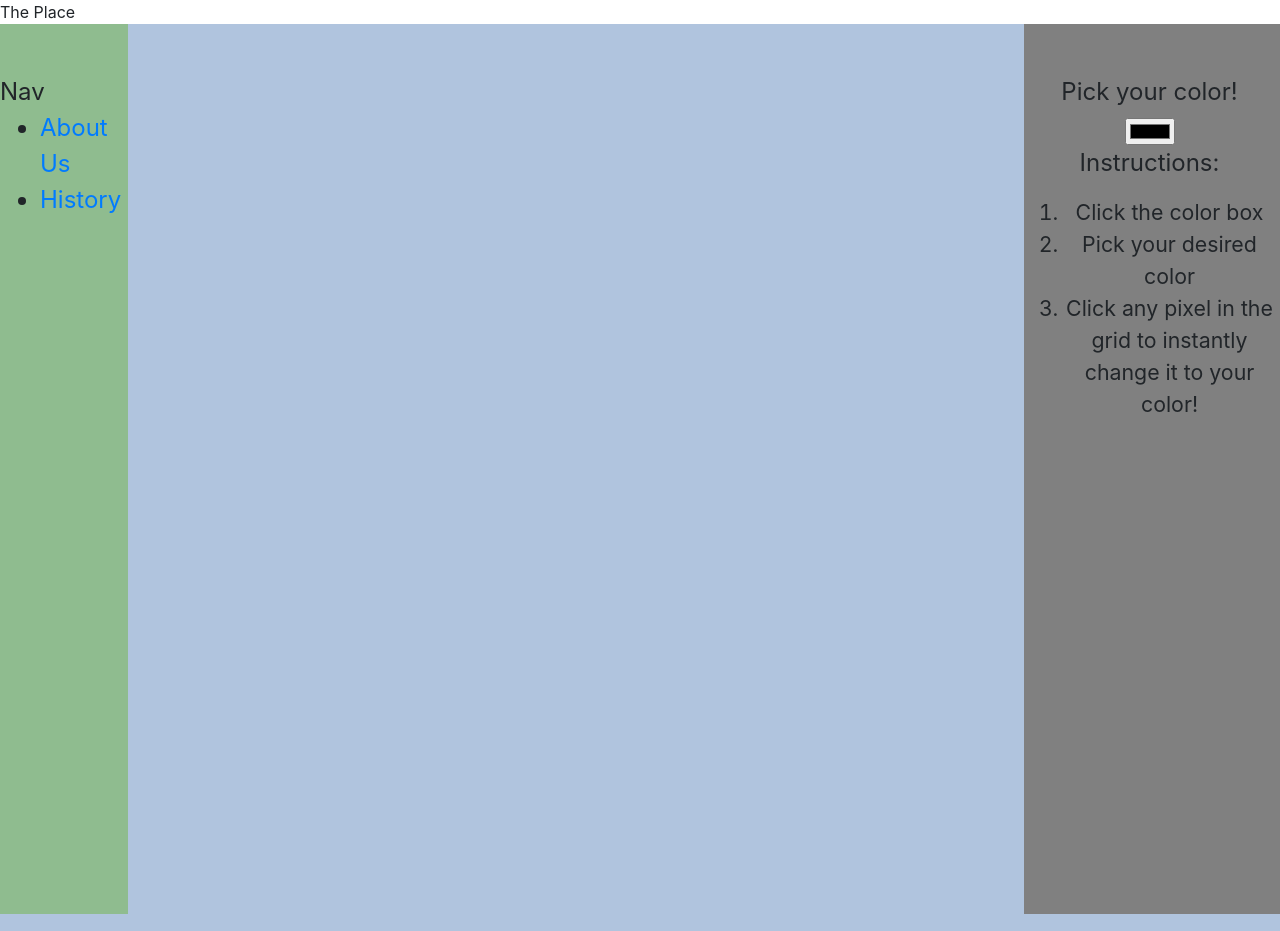
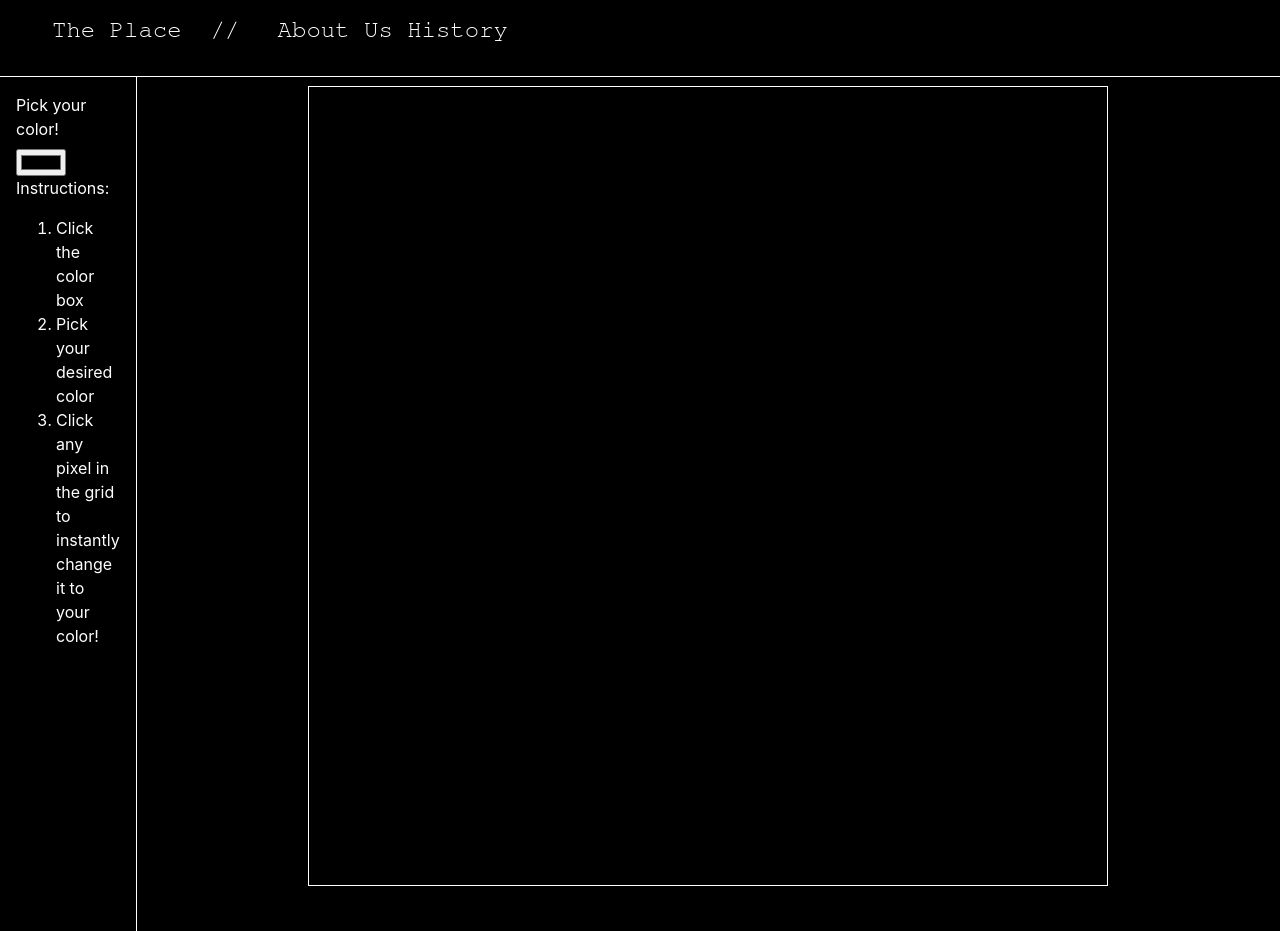
Before and after one commit to AlexRueb/PlaceFrontEnd, a PHP site: page / in a window 1280 px wide. Run offline with PHP 8.4, Linux system fonts and the light colour scheme; data that the repository does not hold is empty; some libraries are stand-ins or nearby versions.

Commit message:
major style changes

```diff
--- a/index.php
+++ b/index.php
@@ -32,13 +32,23 @@
   </head>
 
   <body>
-      <header>The Place</header>
+      <header>
+        <ul>
+            <span style="margin-right: 1em;">The Place&nbsp;&nbsp;//</span>
+            <li><a href = "aboutus.html">About Us</a></li>
+            <li><a href = "history.html">History</a></li>
+        </ul>
+      </header>
       <div id="container">
-          <nav>Nav
-          <ul>
-              <li><a href = "aboutus.html">About Us</a></li>
-              <li><a href = "history.html">History</a></li>
-          </ul>
+          <nav>
+            <label>Pick your color!</label><br>
+            <input id="colorChoice" type="color" value="#000000" />
+            <p>Instructions:</p>
+            <ol>
+                <li>Click the color box</li>
+                <li>Pick your desired color</li>
+                <li>Click any pixel in the grid to instantly change it to your color!</li>
+            </ol>
           </nav>
 
           <main>
@@ -54,17 +64,6 @@
                 </div>
               </div>
           </main>
-
-          <aside>
-            <label>Pick your color!</label><br>
-            <input id="colorChoice" type="color" value="#000000" />
-            <p>Instructions:</p>
-            <ol>
-                <li>Click the color box</li>
-                <li>Pick your desired color</li>
-                <li>Click any pixel in the grid to instantly change it to your color!</li>
-            </ol>
-          </aside>
         </div>
   </body>
 </html>
--- a/style.css
+++ b/style.css
@@ -1,14 +1,37 @@
+header {
+  background-color: black;
+  font-size: 1.5em;
+  padding: 0.5em;
+  color: white;
+  border-bottom: 1px solid white;
+  font-family: FreeMono, monospace;
+}
+
+header ul li {
+  display: inline;
+}
+
+header ul li a {
+  color: white;
+}
+
+header ul li a:hover {
+  color: grey;
+  text-decoration: none;
+}
+
 body {
     width: 100%;
     height: 100%;
     margin: 20px auto;
-    background: silver;
+    background-color: black;
     text-align:center;
     font-size:24pt;
 }
 
 #container{
     display: flex;
+    background-color: black;
     justify-content: center;
     flex-direction: row;
     width:auto;
@@ -18,6 +41,7 @@
 .pixelCanvasContainer {
     height: 100%;
     width: 100%;
+    background-color: black;
     margin: 0;
     padding: 0;
     padding-bottom: 5%;
@@ -25,13 +49,14 @@
 
 .pixelCanvas {
     margin: 0 auto;
-    margin-top: 5%;
+    margin-top: 1%;
     display: grid;
     grid-template-rows: repeat(100, 1% [row-start]);
     grid-template-columns: repeat(100, 1% [col-start]);
     grid-gap: 0px;
     width:800px;
     height:800px;
+    border: 1px solid white;
 }
 
 .pixel {
@@ -47,33 +72,22 @@
 }
 
 nav {
+    height: inherit;
+    font-size: 12pt;
     padding-top: 50px;
     flex: 0 1 10%;
-    background: darkseagreen;
-    font-size: 18pt;
-    height: inherit;
+    background-color: black;
+    color: white;
+    border-right: 1px solid white;
+    padding: 1em;
     padding-bottom: 5%;
 }
 main {
     margin: auto;
     flex: 0 1 70%;
-    background: lightsteelblue;
-}
-aside {
-    flex: 0 1 20%;
-    background: gray;
-    font-size: 18pt;
-    padding-right: 5px;
-    padding-top:50px;
-    padding-bottom: 5%;
-    text-align:center;
-    height: inherit;
+    background-color: black;
 }
 footer {
     background: lemonchiffon;
     line-height: 50px;
 }
-
-ol{
-    font-size:16pt;
-}
```
